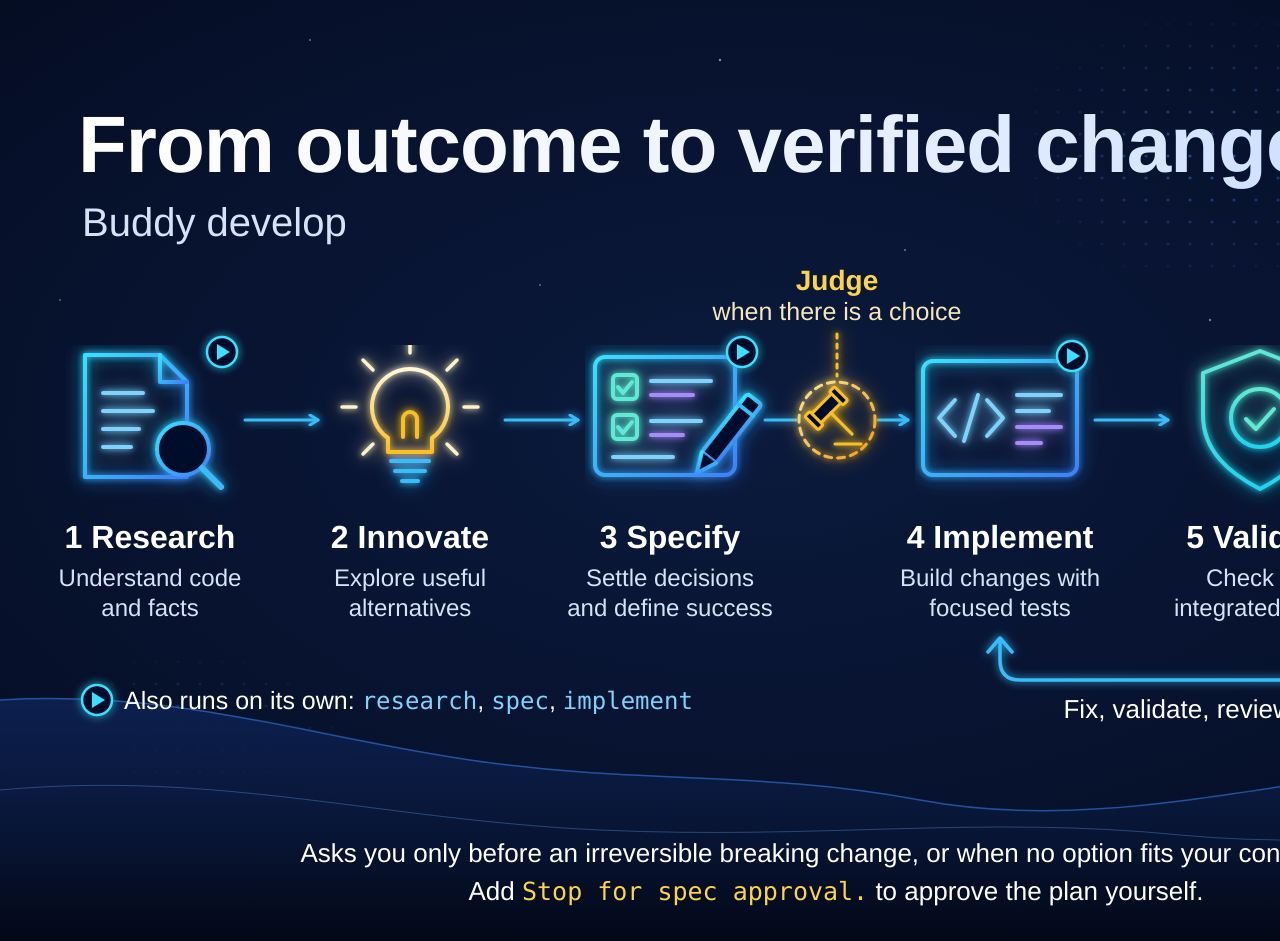
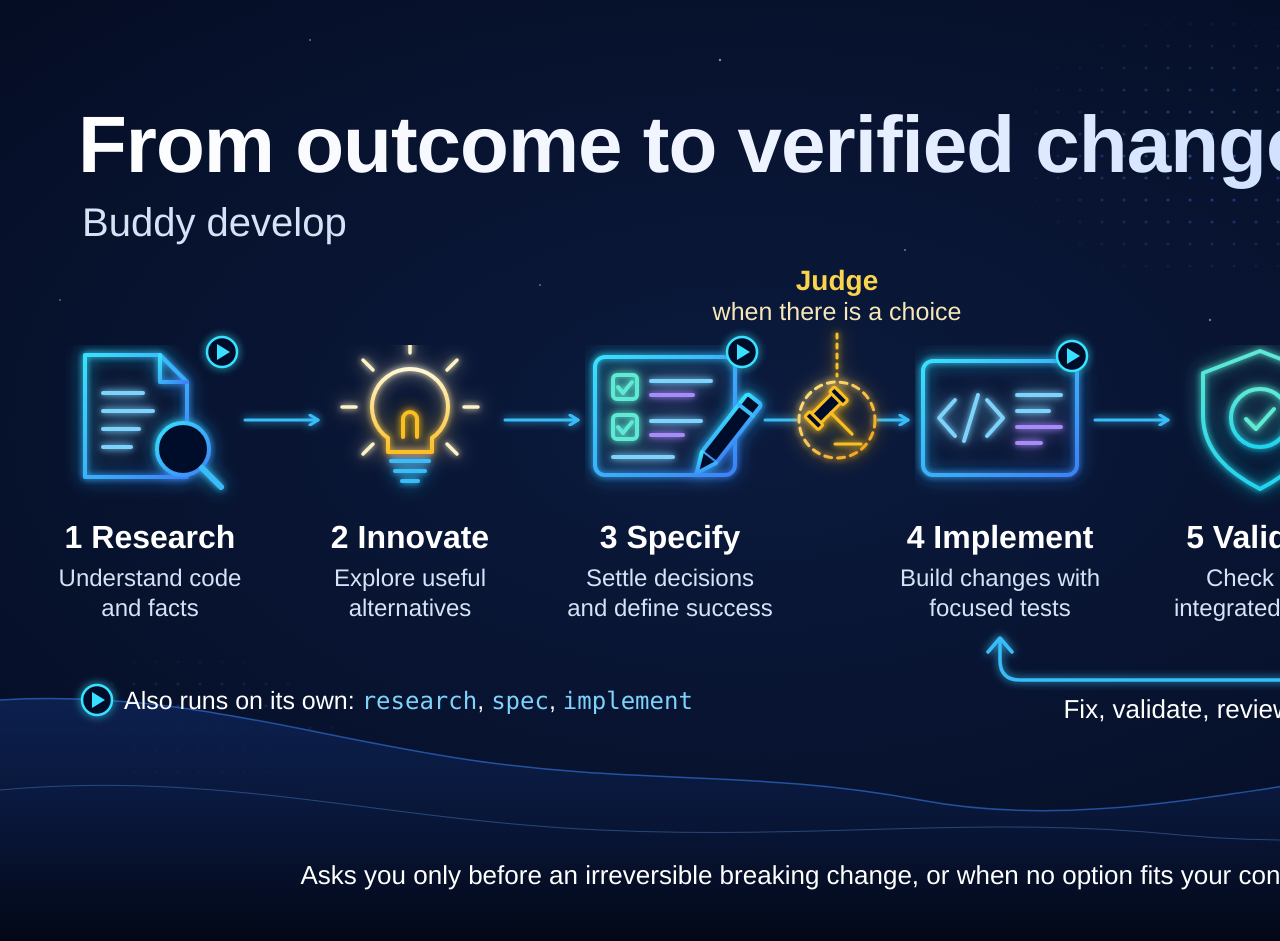
Before and after one commit to leszekgruchala/buddy, a website: page assets/buddy-readme-hero.html in a window 1280 px wide. Shown: the top 941 px of the page. Drawn offline with Linux system fonts and the light colour scheme.

Commit message:
docs: remove the spec approval line from the README hero

```diff
--- a/assets/buddy-readme-hero.html
+++ b/assets/buddy-readme-hero.html
@@ -287,8 +287,7 @@
 
   <!-- Footer: who decides -->
   <g text-anchor="middle">
-    <text x="836" y="862" class="sans" font-size="26" fill="#ffffff">Asks you only before an irreversible breaking change, or when no option fits your constraints.</text>
-    <text x="836" y="900" class="sans" font-size="26" fill="#ffffff">Add <tspan class="mono" fill="#fcd34d" font-size="25">Stop for spec approval.</tspan> to approve the plan yourself.</text>
+    <text x="836" y="884" class="sans" font-size="26" fill="#ffffff">Asks you only before an irreversible breaking change, or when no option fits your constraints.</text>
   </g>
 </svg>
 </body>
```
Also changed, not shown: README.md, assets/buddy-readme-hero.png.
